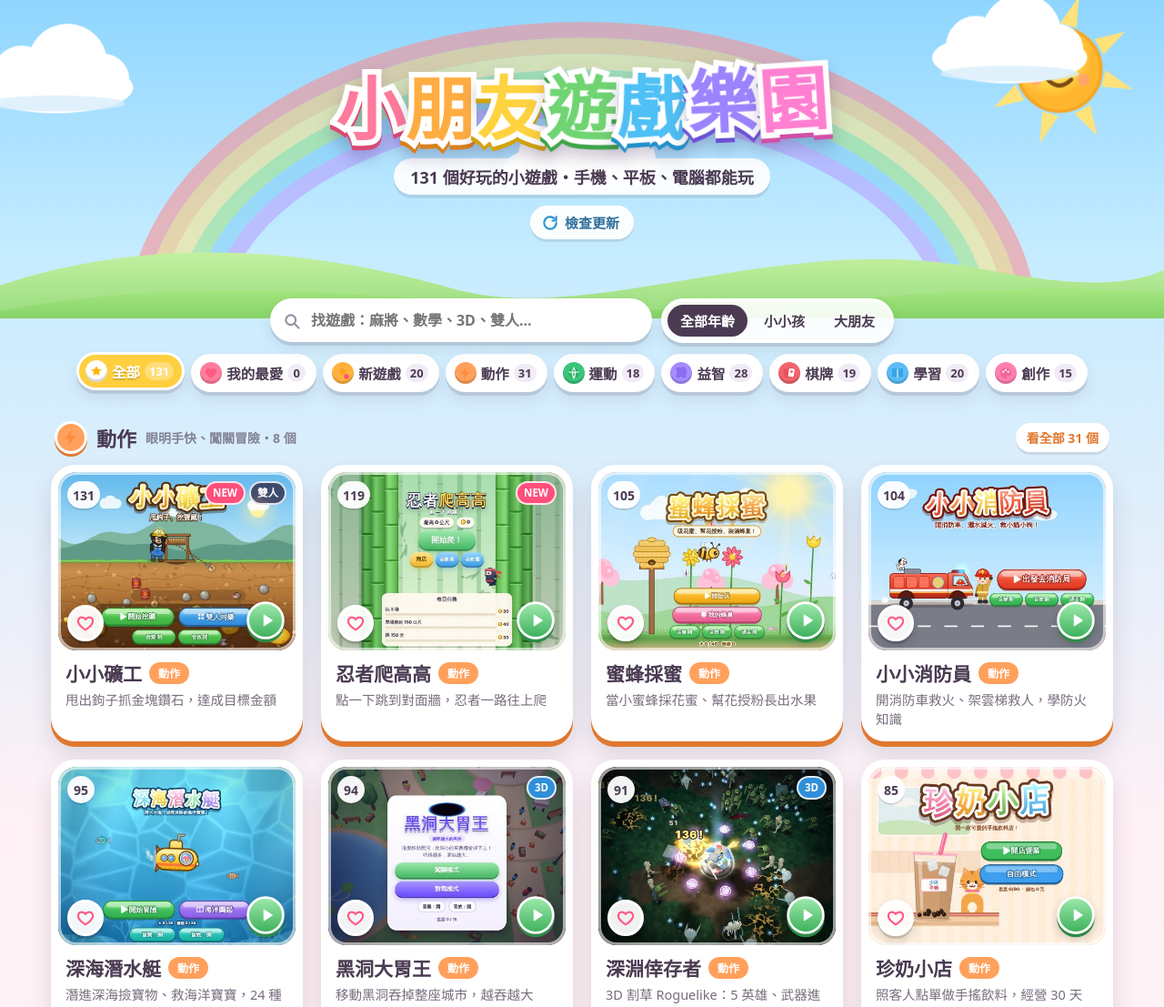
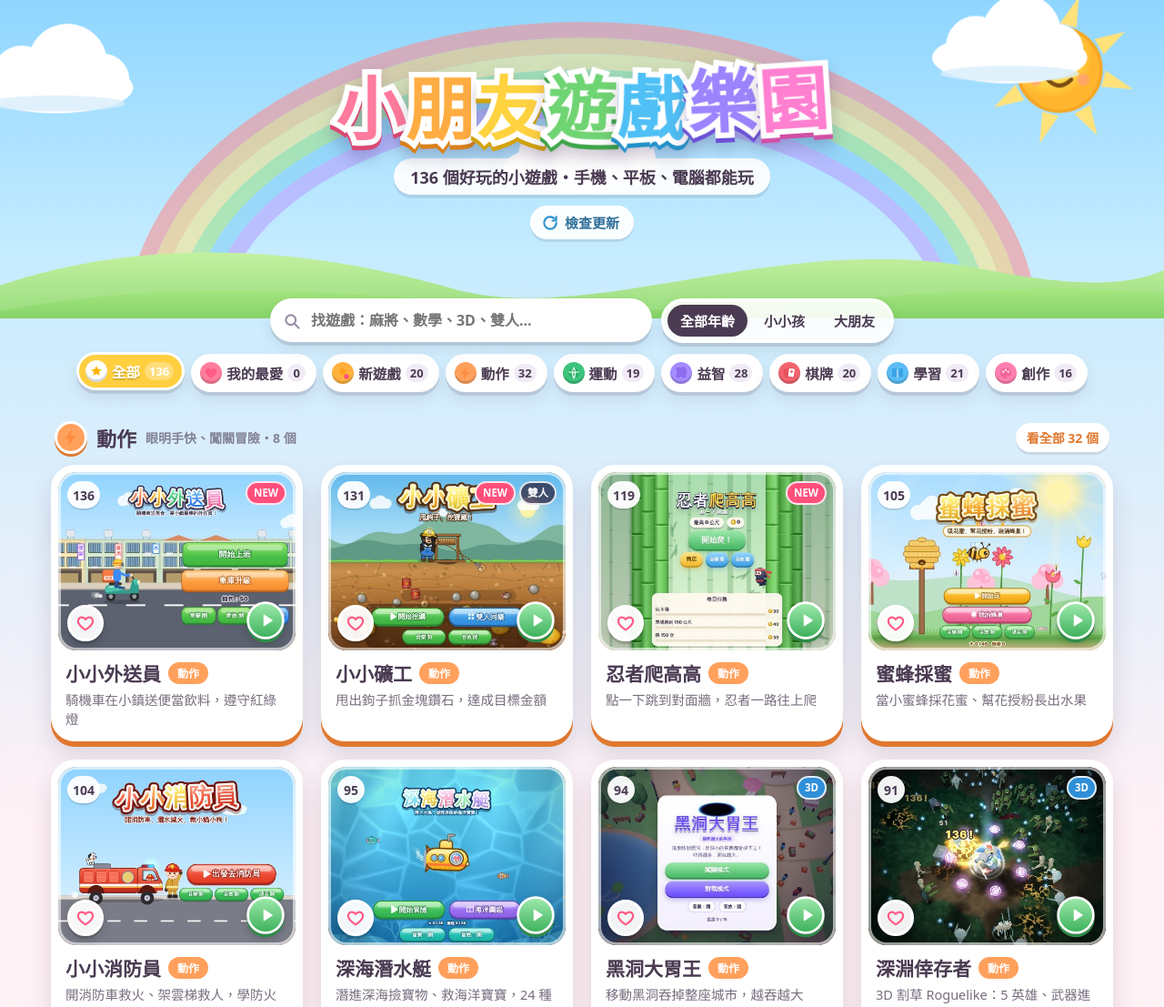
Before and after one commit to EricTsau/child-games, a plain HTML site: page index.html in a window 1280 px wide. Shown: the top 1107 px of the page at 91% size. Drawn offline with Linux system fonts and the light colour scheme.

Commit message:
List the 5 new games (136 games)
- home page rows and sub-categories, thumbnails, README rows and three.js
  note, manifest count

Co-Authored-By: Claude Opus 5.5 <noreply@anthropic.com>
Claude-Session: https://claude.ai/code/session_01GnXfeHV6Z11En8or2FMpmL

```diff
--- a/index.html
+++ b/index.html
@@ -4,7 +4,7 @@
 <meta charset="utf-8">
 <meta name="viewport" content="width=device-width, initial-scale=1, viewport-fit=cover">
 <title>小朋友遊戲樂園</title>
-<meta name="description" content="131 個免費、免安裝、可愛的小朋友網頁遊戲，手機、平板、電腦都能玩。">
+<meta name="description" content="136 個免費、免安裝、可愛的小朋友網頁遊戲，手機、平板、電腦都能玩。">
 <meta name="theme-color" content="#8fd6ff">
 <link rel="icon" href="assets/icons/icon.svg" type="image/svg+xml">
 <link rel="manifest" href="manifest.webmanifest">
@@ -621,7 +621,7 @@
   </svg>
   <div class="logo-wrap">
     <h1 class="logo" id="logo" aria-label="小朋友遊戲樂園"></h1>
-    <div class="sub">131 個好玩的小遊戲・手機、平板、電腦都能玩</div>
+    <div class="sub">136 個好玩的小遊戲・手機、平板、電腦都能玩</div>
     <div class="hbtns">
     <button class="install" id="installBtn" type="button" hidden>
       <svg viewBox="0 0 24 24" aria-hidden="true"><rect x="5" y="1.5" width="14" height="21" rx="3" fill="#fff"/><rect x="7" y="4" width="10" height="14" rx="1" fill="#bdeccd"/><path d="M12 6v7m-3-3 3 3 3-3" stroke="#2b9a57" stroke-width="2" fill="none" stroke-linecap="round" stroke-linejoin="round"/><circle cx="12" cy="20" r="1" fill="#2b9a57"/></svg>
@@ -817,7 +817,12 @@
     ['car-escape', '停車場脫困', '滑開擋路的車，讓小紅車開出停車場，200 關', '益智', 'a', ''],
     ['stroke-order', '國字筆順練習', '92 個常用字：看筆順、描描看、自己寫', '學習', 'k', ''],
     ['pottery', '3D 陶藝工作室', '轉盤拉坯、上釉彩繪、進窯燒出亮晶晶的陶器', '創作', 'a', '3D'],
-    ['mini-miner', '小小礦工', '甩出鉤子抓金塊鑽石，達成目標金額', '動作', 'a', '雙人']
+    ['mini-miner', '小小礦工', '甩出鉤子抓金塊鑽石，達成目標金額', '動作', 'a', '雙人'],
+    ['ring-toss', '3D 夜市套圈圈', '往上滑丟出圈圈，套中獎品搬回家', '運動', 'a', '3D'],
+    ['snakes-ladders', '蛇梯棋', '擲骰子爬梯子、小心蛇，2～4 人', '棋牌', 'k', '雙人'],
+    ['world-tour', '環遊世界', '開飛機去 45 個國家，認識國旗、首都和地標', '學習', 'a', ''],
+    ['flipbook', '翻頁動畫工作室', '一格一格畫出自己的動畫，還能下載 GIF', '創作', 'a', ''],
+    ['delivery-rush', '小小外送員', '騎機車在小鎮送便當飲料，遵守紅綠燈', '動作', 'a', '']
   ];
 
   var ICON = {
@@ -849,12 +854,12 @@
   var SUBS = {
     '動作': [
       ['休閒反應', '休閒 反應 夜市', 'whack-a-mole bubble-pop fruit-catch fruit-slash tower-stack fishing claw-machine goldfish-scoop bubble-tea-shop rhythm-tap caterpillar black-hole mini-miner'],
-      ['冒險闖關', '冒險 闖關 跑酷 跳躍', 'flappy-bird dino-run frog-jump jump-hero sky-runner highway-racer ninja-climb bee-garden deep-sea fire-rescue'],
+      ['冒險闖關', '冒險 闖關 跑酷 跳躍', 'flappy-bird dino-run frog-jump jump-hero sky-runner highway-racer ninja-climb bee-garden deep-sea fire-rescue delivery-rush'],
       ['射擊打磚塊', '射擊 打磚塊 彈珠 飛機', 'space-shooter star-fighter tank-battle slingshot candy-breakout neon-breaker night-pinball abyss-survivors']
     ],
     '運動': [
       ['球類對戰', '球類 球 比賽', 'air-hockey basketball foosball table-tennis penalty-kick badminton baseball-hr dodgeball'],
-      ['瞄準投擲', '瞄準 投擲 撞球 保齡球', 'pool-8ball bowling mini-golf darts archery curling'],
+      ['瞄準投擲', '瞄準 投擲 撞球 保齡球', 'pool-8ball bowling mini-golf darts archery curling ring-toss'],
       ['速度極限', '速度 賽車 競速 極限', 'ski-slope kart-racing surfing dragon-boat']
     ],
     '益智': [
@@ -864,17 +869,17 @@
       ['邏輯解謎', '邏輯 解謎 推理 迷宮', 'sudoku minesweeper one-stroke box-push nonogram pipe-connect island-bridges ice-slide code-breaker color-link mouse-maze candy-defense marble-maze car-escape']
     ],
     '棋牌': [
-      ['棋類', '棋 下棋 象棋', 'tic-tac-toe xiangqi gomoku reversi dark-chess chinese-checkers go-game four-in-a-row ludo chess'],
+      ['棋類', '棋 下棋 象棋', 'tic-tac-toe xiangqi gomoku reversi dark-chess chinese-checkers go-game four-in-a-row ludo chess snakes-ladders'],
       ['撲克・麻將', '撲克 撲克牌 紙牌 接龍 麻將', 'texas-holdem klondike big-two blackjack spider-solitaire freecell pick-red taiwan-mahjong slap-card']
     ],
     '學習': [
       ['數學', '數學 算數 數字 加減 乘法', 'math-monster counting times-table money-shop fraction-pizza clock-learn'],
       ['語文', '語文 國語 注音 英文 英語 成語 單字', 'zhuyin abc-fun idiom-quest english-words stroke-order'],
-      ['生活與自然', '生活 自然 科學 地理 交通 環保 太空', 'taiwan-map recycle-sort traffic-safety science-lab solar-system dino-dig'],
+      ['生活與自然', '生活 自然 科學 地理 交通 環保 太空', 'taiwan-map recycle-sort traffic-safety science-lab solar-system dino-dig world-tour'],
       ['顏色形狀', '顏色 形狀 認知', 'color-mix shape-sorter shadow-match']
     ],
     '創作': [
-      ['畫畫', '畫畫 繪畫 塗鴉 著色', 'coloring pixel-art kaleidoscope'],
+      ['畫畫', '畫畫 繪畫 塗鴉 著色', 'coloring pixel-art kaleidoscope flipbook'],
       ['音樂', '音樂 樂器 唱歌 節奏', 'animal-piano music-maker drum-kit fireworks'],
       ['動手做', '動手做 扮家家酒 換裝 料理 寵物 建造 貼紙', 'dress-up cake-maker garden virtual-pet block-builder robot-factory sticker-story pottery']
     ]
```
Also changed, not shown: assets/thumbs/delivery-rush.jpg (added), assets/thumbs/flipbook.jpg (added), assets/thumbs/ring-toss.jpg (added), assets/thumbs/snakes-ladders.jpg (added), assets/thumbs/world-tour.jpg (added), manifest.webmanifest, 1 other file.
